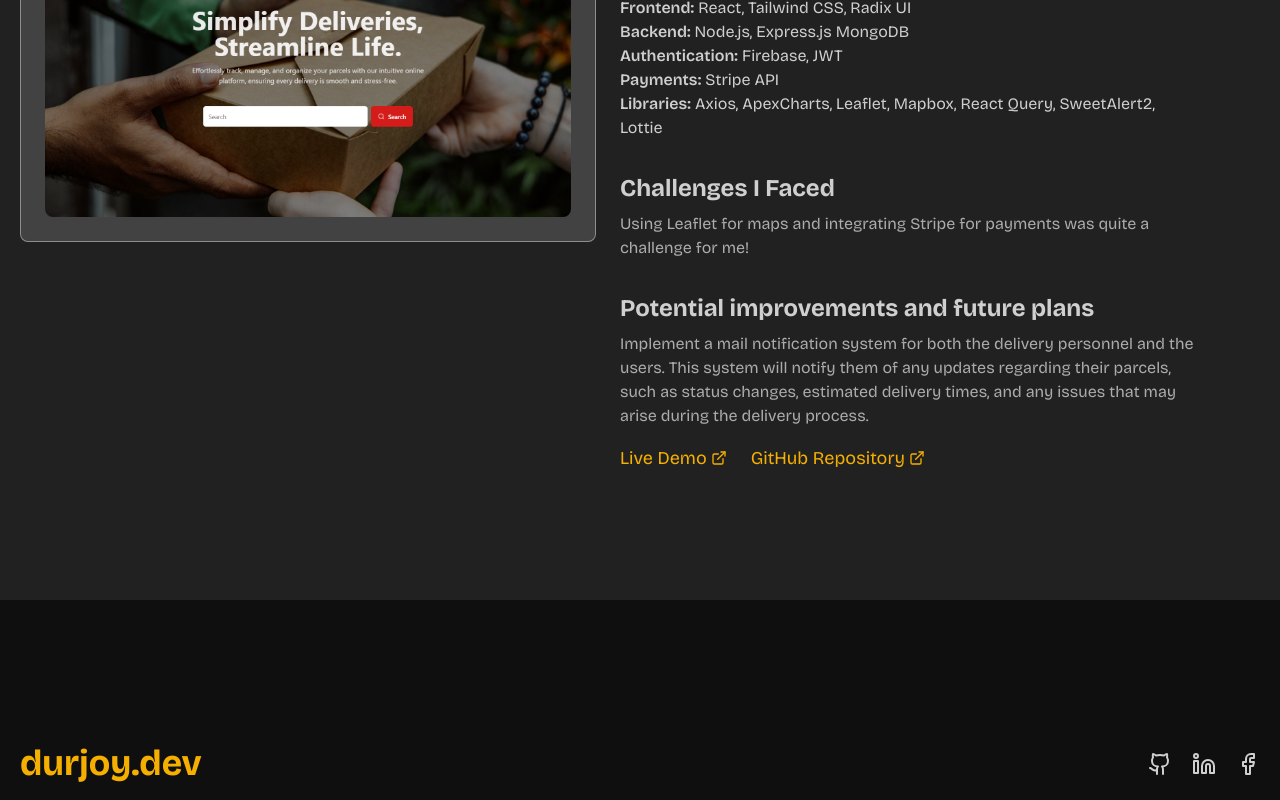
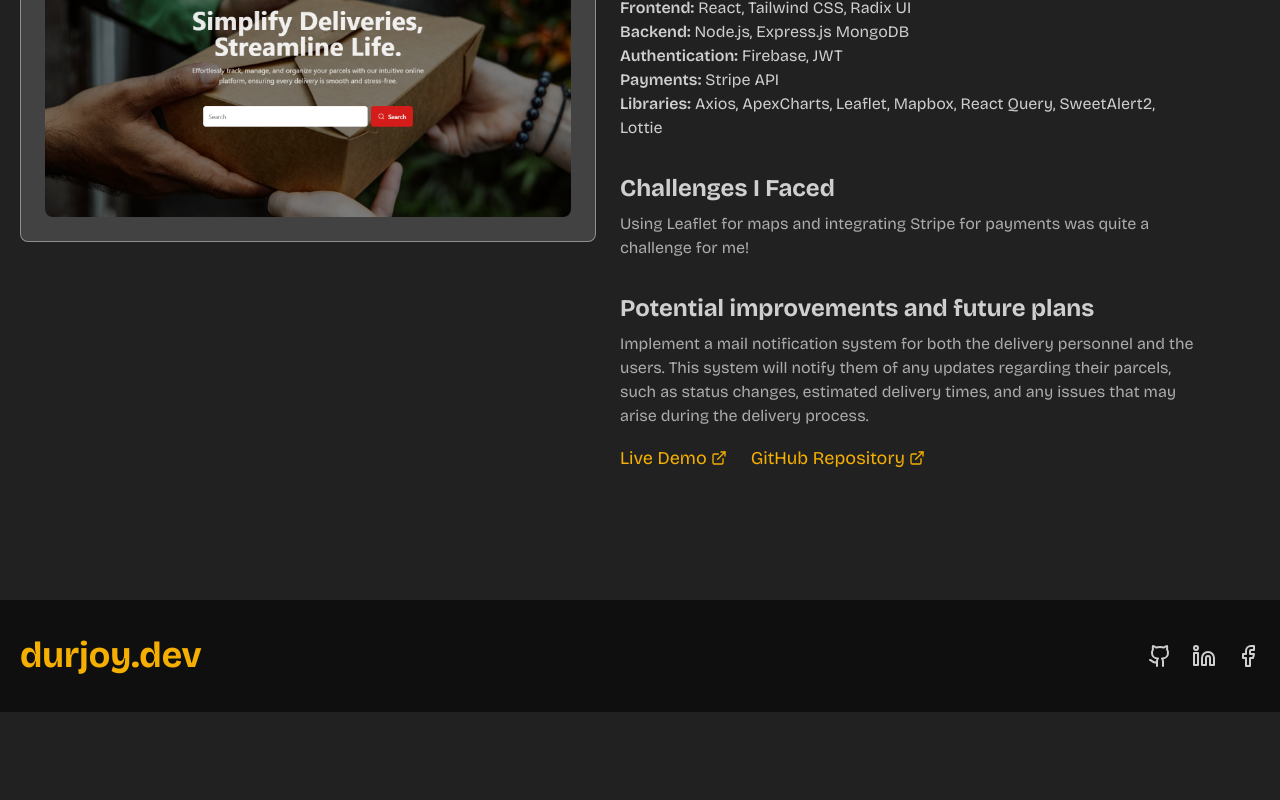
Before and after one commit to Durjoy96/my-portfolio, a Next.js app: page /projects/proyojon in a window 1280 px wide. Shown: the part 316-1116 px from the top of the page. After the commit the page ends 1028 px from the top, so only its background shows below. Built offline with nearby package versions, Linux system fonts and the light colour scheme.

Commit message:
Update Footer component padding for improved layout consistency

```diff
--- a/src/shared/footer/Footer.jsx
+++ b/src/shared/footer/Footer.jsx
@@ -4,7 +4,7 @@ import Link from "next/link";
 const Footer = () => {
   return (
     <>
-      <footer className="bg-base-100 pt-12 md:pt-20 lg:pt-32">
+      <footer className="bg-base-100 py-3 md:py-4 lg:py-5">
         <div className="main-container py-2 md:py-4">
           <div className="flex items-center justify-between w-full">
             <div>
```
